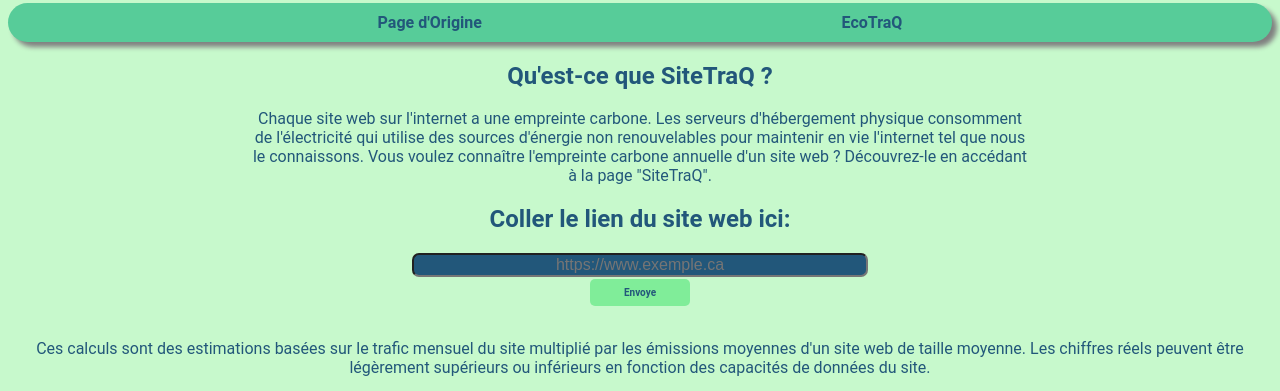
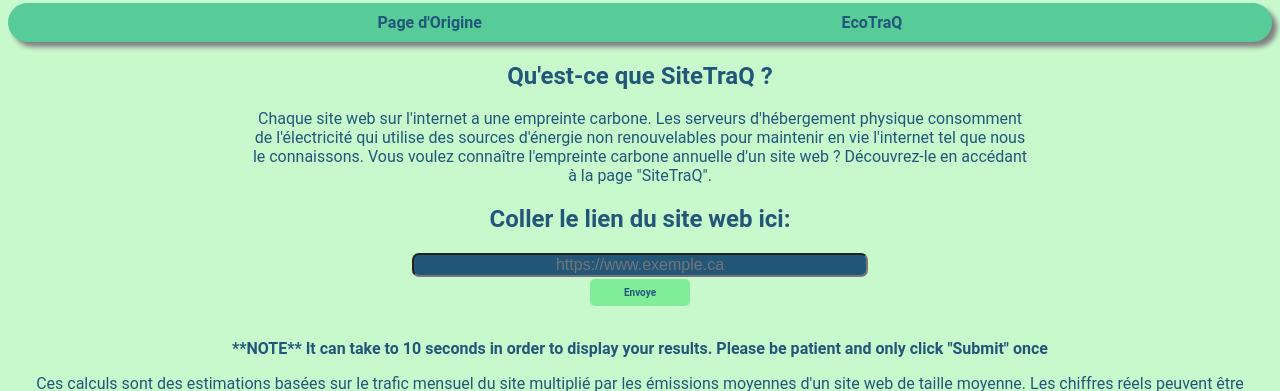
Before and after one commit to Science-Fair-with-the-cools/SiteTraqFR, a plain HTML site: page index.html in a window 1280 px wide. Shown: the part 119-510 px from the top of the page. Drawn offline with Linux system fonts and the light colour scheme.

Commit message:
Update index.html

```diff
--- a/index.html
+++ b/index.html
@@ -43,6 +43,7 @@
     <input id="submit" type="submit" value="Envoye">
     <div id="result"></div> <!-- This is the div to display the result -->
     <br>
+    <p><strong>**NOTE** It can take to 10 seconds in order to display your results. Please be patient and only click "Submit" once</strong></p>
     <p>Ces calculs sont des estimations basées sur le trafic mensuel du site multiplié par les émissions moyennes d'un site web de taille moyenne. Les chiffres réels peuvent être légèrement supérieurs ou inférieurs en fonction des capacités de données du site.</p>
     <script src="traq.js"></script>
 </body>
```
